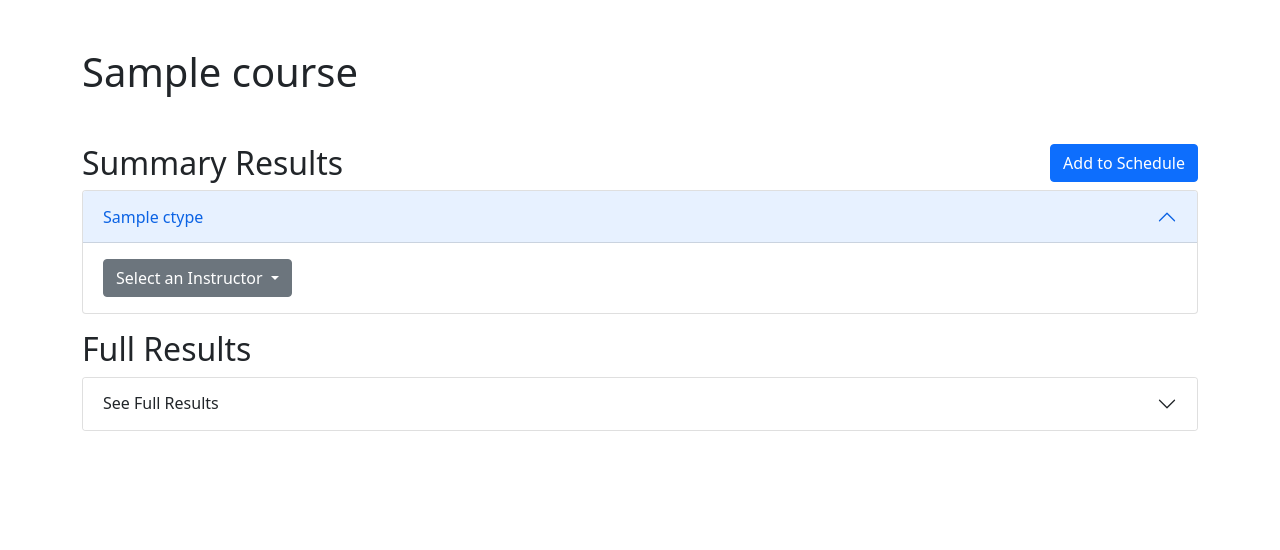
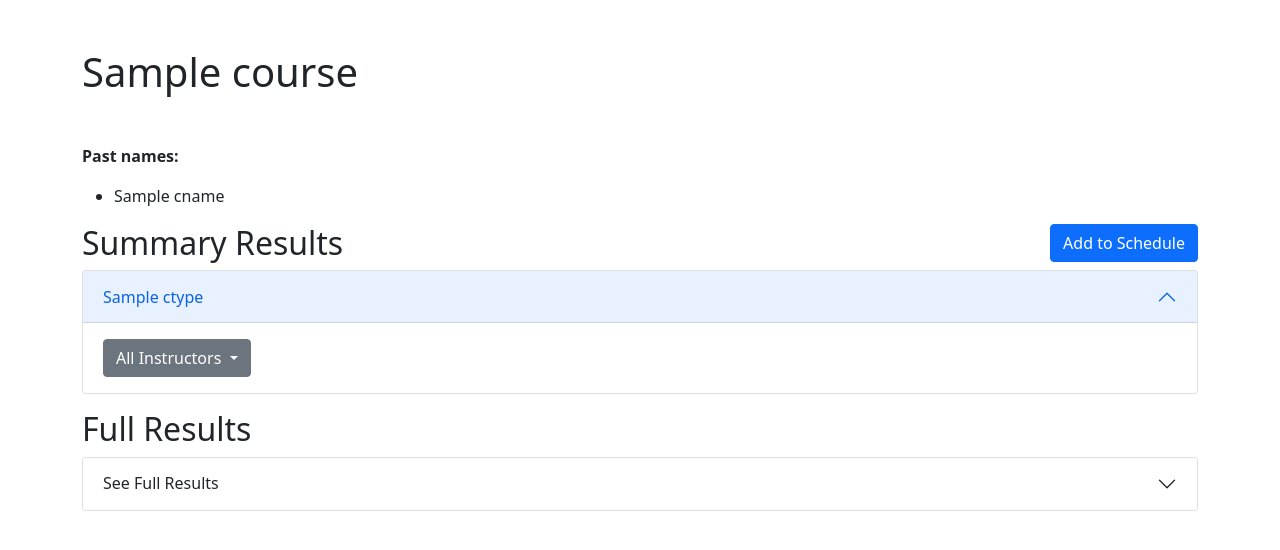
Before and after one commit to collinsinclair/cu-boulder-fcq-tool, a Flask app: template website/templates/search-results.html in a window 1280 px wide. Shown: the part 56-606 px from the top of the page. Run offline with Flask 3, Linux system fonts and the light colour scheme; the template is opened without the code that fills it: most values are stand-ins (such as "Sample title", 1, 10 or a date in 2020).

Commit message:
add instructors to dropdown

```diff
--- a/website/templates/search-results.html
+++ b/website/templates/search-results.html
@@ -3,6 +3,12 @@
 
 {% block content %}
 <h1 class="my-5">{{ course }}</h1>
+<p><strong>Past names:</strong></p>
+<ul>
+    {% for cname in cnames%}
+    <li>{{ cname }}</li>
+    {% endfor %}
+</ul>
 <div class="row">
     <h2 class="col-sm">Summary Results</h2>
     <div class="col-sm">
@@ -23,7 +29,7 @@
                 <div class="dropdown">
                     <button class="btn btn-secondary dropdown-toggle" type="button" id="dropdownMenuButton1"
                             data-bs-toggle="dropdown" aria-expanded="false">
-                        Select an Instructor
+                        All Instructors
                     </button>
                     <ul class="dropdown-menu" aria-labelledby="dropdownMenuButton1">
                         {% for instr in instructors[ctype] %}
```
Also changed, not shown: website/views.py (+13 -1 lines).
